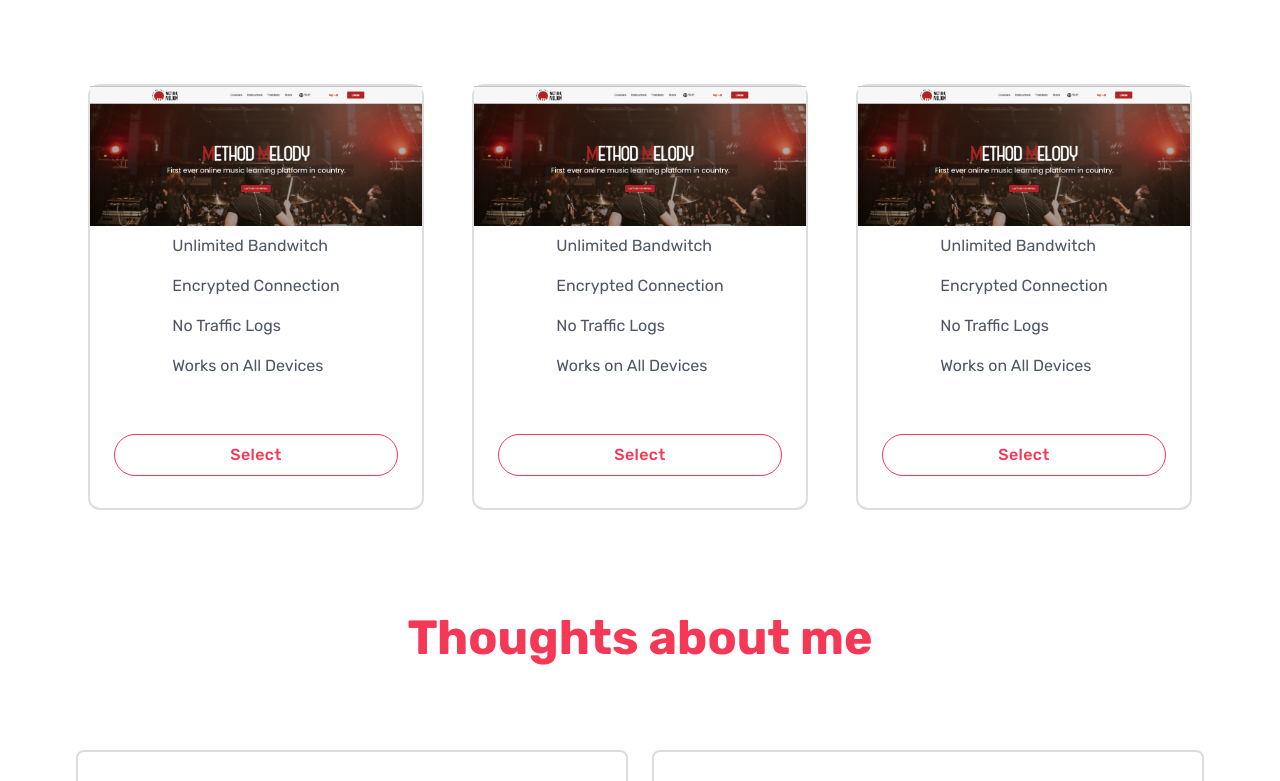
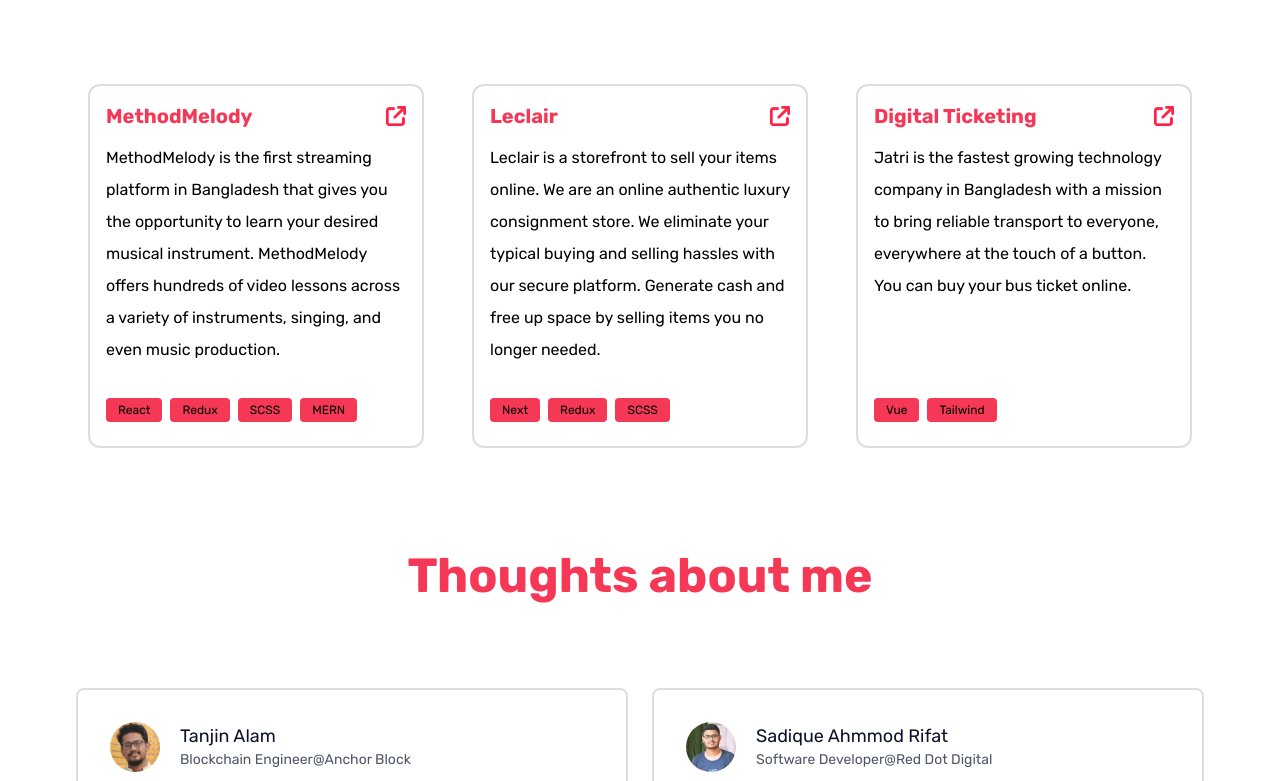
Before and after one commit to Rijon1810/dream-rijon1810-client, a Next.js app: page / in a window 1280 px wide. Shown: the part 1739-2520 px from the top of the page. Built offline with nearby package versions, Linux system fonts and the light colour scheme.

Commit message:
Project list section completed

```diff
--- a/components/About/Testimonial/Testimonial.jsx
+++ b/components/About/Testimonial/Testimonial.jsx
@@ -91,6 +91,13 @@ const Testimonial = ({
   };
   const [sliderRef, setSliderRef] = useState(null);
   const scrollAnimation = useMemo(() => getScrollAnimation(), []);
+
+  const recommendationLink =
+    "https://www.linkedin.com/in/rijon1810/edit/forms/recommendation/write/?profileFormEntryPoint=PROFILE_SECTION&trackingId=P5TDL3IET0CRdYnGo9W2kA%3D%3D";
+
+  const redirectToRecommendationLink = () => {
+    window.open(recommendationLink, "_blank");
+  };
   return (
     <div className="flex flex-col w-full my-4  bg-white-500">
       <h1 className="font-bold my-6 mb:my-8 lg:my-10 text-3xl leading-10 md:text-4xl lg:text-5xl text-center text-primary">
@@ -109,6 +116,7 @@ const Testimonial = ({
                 <div className="border-2 border-gray-500 hover:border-orange-500 transition-all rounded-lg p-8 flex flex-col">
                   <div className="flex flex-col xl:flex-row w-full items-stretch xl:items-center">
                     <div className="flex order-2 xl:order-1">
+                      <div>
                         <Image
                           src={listTestimonis.image}
                           height={50}
@@ -116,6 +124,7 @@ const Testimonial = ({
                           alt="Icon People"
                           className="rounded-full"
                         />
+                      </div>
                       <div className="flex flex-col ml-5 text-left">
                         <p className="text-lg text-black-600 capitalize">
                           {listTestimonis.name}
@@ -165,7 +174,9 @@ const Testimonial = ({
         </motion.div>
       </ScrollAnimationWrapper>
       <div className="flex flex-col justify-center items-center row-start-2 sm:row-start-1">
-        <ButtonPrimary callBack={() => {}}>Send A Recommendation</ButtonPrimary>
+        <ButtonPrimary callBack={() => redirectToRecommendationLink()}>
+          Send A Recommendation
+        </ButtonPrimary>
       </div>
     </div>
   );
--- a/components/Projects/ProjectList/ProjectList.jsx
+++ b/components/Projects/ProjectList/ProjectList.jsx
@@ -1,135 +1,87 @@
-import { useMemo } from "react";
-import { motion } from "framer-motion";
 import ScrollAnimationWrapper from "@/layouts/ScrollAnimationWrapper";
 import getScrollAnimation from "@/utils/getScrollAnimation";
-import ButtonOutline from "@/components/Button/ButtonOutline";
+import { motion } from "framer-motion";
 import Image from "next/image";
+import { useMemo } from "react";
 
 const ProjectList = () => {
   const scrollAnimation = useMemo(() => getScrollAnimation(), []);
+
+  const projects = [
+    {
+      title: "MethodMelody",
+      description:
+        "MethodMelody is the first streaming platform in Bangladesh that gives you the opportunity to learn your desired musical instrument. MethodMelody offers hundreds of video lessons across a variety of instruments, singing, and even music production.",
+      liveLink: "https://methodmelody.com/",
+      stacks: ["React", "Redux", "SCSS", "MERN"],
+    },
+    {
+      title: "Leclair",
+      description:
+        "Leclair is a storefront to sell your items online. We are an online authentic luxury consignment store. We eliminate your typical buying and selling hassles with our secure platform. Generate cash and free up space by selling items you no longer needed.",
+      liveLink: "https://leclair.co.jp/",
+      stacks: ["Next", "Redux", "SCSS"],
+    },
+    {
+      title: "Digital Ticketing",
+      description:
+        "Jatri is the fastest growing technology company in Bangladesh with a mission to bring reliable transport to everyone, everywhere at the touch of a button. You can buy your bus ticket online.",
+      liveLink: "https://ticket.jatri.co/",
+      stacks: ["Vue", "Tailwind"],
+    },
+  ];
+
+  const redirectToLiveLink = (index) => {
+    window.open(projects[index].liveLink, "_blank");
+  };
+
   return (
     <div className="flex flex-col bg-white-500">
       <h1 className="font-bold my-6 mb:my-8 lg:my-10 text-3xl leading-10 md:text-4xl lg:text-5xl text-center text-primary">
         My Projects
       </h1>
       <div className="grid grid-flow-row sm:grid-flow-col grid-cols-1 sm:grid-cols-3 gap-4 lg:gap-12 py-8 lg:py-12 px-6 sm:px-0 lg:px-6">
-        <ScrollAnimationWrapper className="flex justify-center">
+        {projects.map((project, index) => (
+          <ScrollAnimationWrapper className="flex justify-center " key={index}>
             <motion.div
               variants={scrollAnimation}
-            className="flex flex-col justify-center items-center border-2 border-gray-500 rounded-xl  w-full"
-            // whileHover={{
-            //   scale: 1.1,
-            //   transition: {
-            //     duration: 0.2,
-            //   },
-            // }}
+              className="flex flex-col  items-start border-2 border-gray-500 rounded-xl  w-full p-4"
+              whileHover={{
+                scale: 1.1,
+                transition: {
+                  duration: 0.2,
+                },
+              }}
             >
-            <div className="w-full">
+              <div className="w-full flex flex-row items-center justify-between mb-3">
+                <h1 className="font-bold text-primary text-xl ">
+                  {project.title}
+                </h1>
                 <Image
-                src="/assets/images/project/methodmelody/1.png"
-                width={145}
-                height={165}
+                  onClick={() => redirectToLiveLink(index)}
+                  src="/assets/icon/external.png"
+                  width={20}
+                  height={20}
                   alt="Free Plan"
-                className="w-full"
+                  className="cursor-pointer"
                 />
               </div>
-            <ul className="flex flex-col list-inside pl-6 xl:pl-0 items-start justify-start text-left text-black-500 flex-grow">
-              <li className="relative check custom-list my-2">
-                Unlimited Bandwitch
-              </li>
-              <li className="relative check custom-list my-2">
-                Encrypted Connection
-              </li>
-              <li className="relative check custom-list my-2">
-                No Traffic Logs
-              </li>
-              <li className="relative check custom-list my-2">
-                Works on All Devices
-              </li>
-            </ul>
-            <div className="flex flex-col w-full justify-center mb-8 flex-none mt-12 px-6">
-              <ButtonOutline>Select</ButtonOutline>
+              <div className="text-md leading-8 mb-8 min-h-[222px]">
+                {project.description}
+              </div>
+              <div className="flex flex-wrap mt-auto">
+                {project.stacks.map((stack, stackIndex) => (
+                  <div
+                    key={stackIndex}
+                    className="inline-block py-1 px-3 bg-primary text-white text-xs rounded mb-2 mr-2"
+                  >
+                    {stack}
+                  </div>
+                ))}
               </div>
             </motion.div>
           </ScrollAnimationWrapper>
-        <ScrollAnimationWrapper className="flex justify-center">
-          <motion.div
-            variants={scrollAnimation}
-            className="flex flex-col justify-center items-center border-2 border-gray-500 rounded-xl  w-full"
-            // whileHover={{
-            //   scale: 1.1,
-            //   transition: {
-            //     duration: 0.2,
-            //   },
-            // }}
-          >
-            <div className="w-full">
-              <Image
-                src="/assets/images/project/methodmelody/1.png"
-                width={145}
-                height={165}
-                alt="Free Plan"
-                className="w-full"
-              />
-            </div>
-            <ul className="flex flex-col list-inside pl-6 xl:pl-0 items-start justify-start text-left text-black-500 flex-grow">
-              <li className="relative check custom-list my-2">
-                Unlimited Bandwitch
-              </li>
-              <li className="relative check custom-list my-2">
-                Encrypted Connection
-              </li>
-              <li className="relative check custom-list my-2">
-                No Traffic Logs
-              </li>
-              <li className="relative check custom-list my-2">
-                Works on All Devices
-              </li>
-            </ul>
-            <div className="flex flex-col w-full justify-center mb-8 flex-none mt-12 px-6">
-              <ButtonOutline>Select</ButtonOutline>
-            </div>
-          </motion.div>
-        </ScrollAnimationWrapper>
-        <ScrollAnimationWrapper className="flex justify-center">
-          <motion.div
-            variants={scrollAnimation}
-            className="flex flex-col justify-center items-center border-2 border-gray-500 rounded-xl  w-full"
-            // whileHover={{
-            //   scale: 1.1,
-            //   transition: {
-            //     duration: 0.2,
-            //   },
-            // }}
-          >
-            <div className="w-full">
-              <Image
-                src="/assets/images/project/methodmelody/1.png"
-                width={145}
-                height={165}
-                alt="Free Plan"
-                className="w-full"
-              />
-            </div>
-            <ul className="flex flex-col list-inside pl-6 xl:pl-0 items-start justify-start text-left text-black-500 flex-grow">
-              <li className="relative check custom-list my-2">
-                Unlimited Bandwitch
-              </li>
-              <li className="relative check custom-list my-2">
-                Encrypted Connection
-              </li>
-              <li className="relative check custom-list my-2">
-                No Traffic Logs
-              </li>
-              <li className="relative check custom-list my-2">
-                Works on All Devices
-              </li>
-            </ul>
-            <div className="flex flex-col w-full justify-center mb-8 flex-none mt-12 px-6">
-              <ButtonOutline>Select</ButtonOutline>
-            </div>
-          </motion.div>
-        </ScrollAnimationWrapper>
+        ))}
       </div>
     </div>
   );
```
Also changed, not shown: public/assets/icon/external.png (added). Lines whose indentation alone changed are shown as unchanged.
